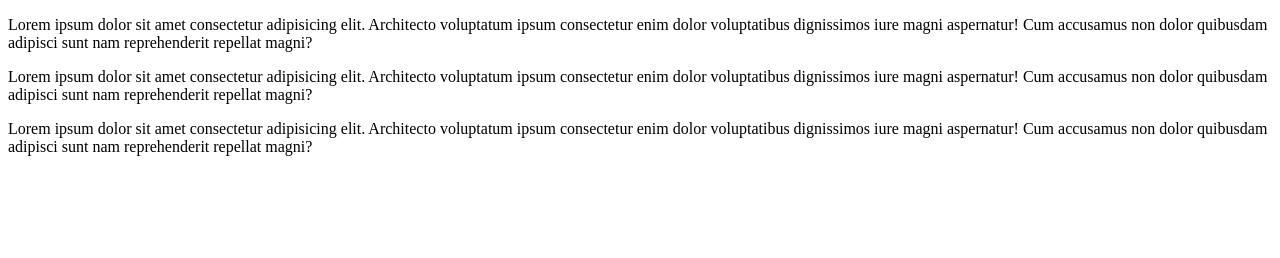
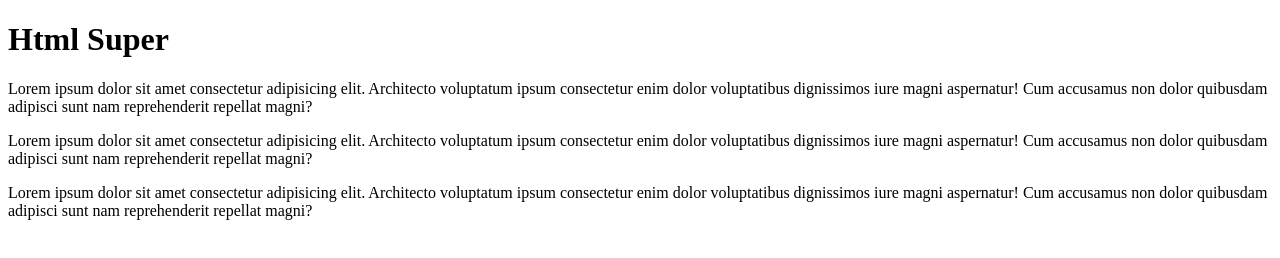
Before and after one commit to Fillypper/html_super, a plain HTML site: page index.html in a window 1280 px wide. Drawn offline with Linux system fonts and the light colour scheme.

Commit message:
where is my html settings

```diff
--- a/index.html
+++ b/index.html
@@ -8,6 +8,7 @@
 </head>
 
 <body>
+    <h1>Html Super</h1>
     <p>Lorem ipsum dolor sit amet consectetur adipisicing elit. Architecto voluptatum ipsum consectetur enim dolor
         voluptatibus dignissimos iure magni aspernatur! Cum accusamus non dolor quibusdam adipisci sunt nam
         reprehenderit repellat magni?</p>
```
